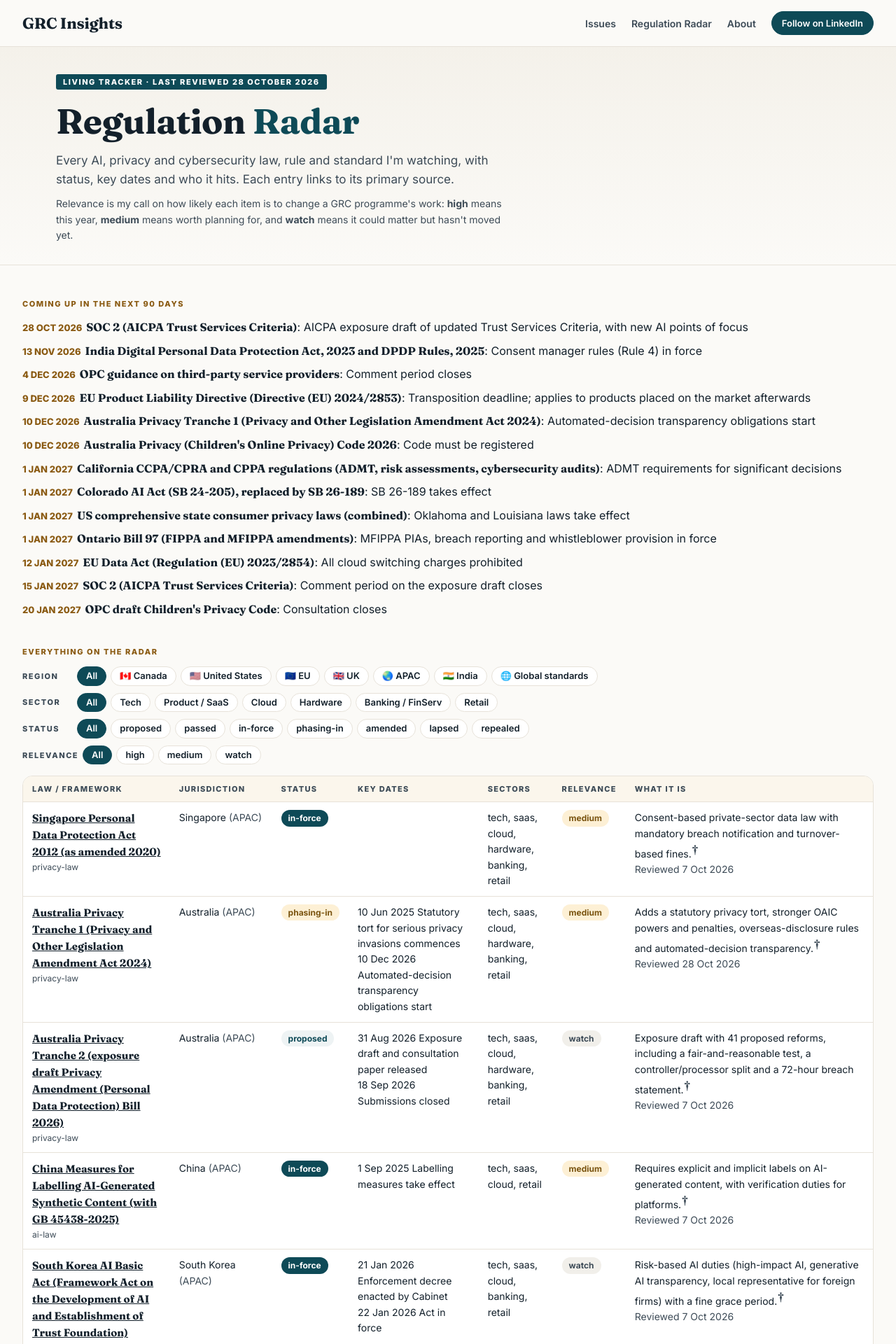
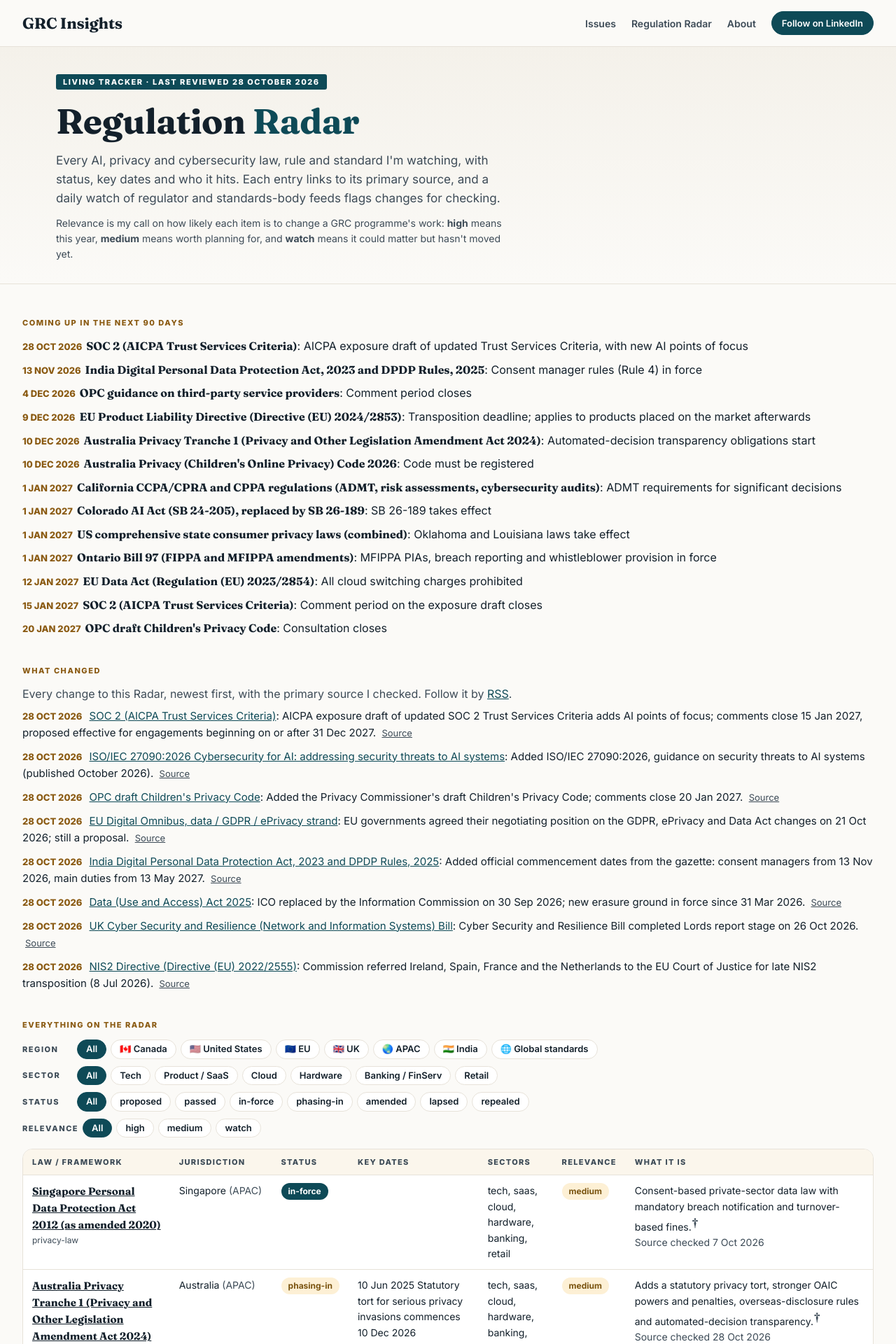
Before and after one commit to grc-with-sjo/grc-insights, a Jekyll site: the page built from radar.html, in a window 1280 px wide. Shown: the top 1920 px of the page at 70% size. Built offline with Jekyll 4.4.1, drawn with Linux system fonts in a browser that asks for light colours; some of the changed text lies outside the part shown.

Commit message:
feat: daily Radar watch (24 regulator/standards feeds → GitHub issue), public 'What changed' log + RSS, honest source-checked dates
Co-Authored-By: Claude Opus 5.5 <noreply@anthropic.com>

```diff
--- /dev/null
+++ b/_data/radar_changes.yml
@@ -0,0 +1,42 @@
+# Public "What changed" log for the Regulation Radar (newest first). Shown on /radar/ and in /radar/changes.xml.
+# Add an entry only after reading the primary source; `source` is that primary page.
+- date: "2026-10-28"
+  id: global-soc2
+  change: "AICPA exposure draft of updated SOC 2 Trust Services Criteria adds AI points of focus; comments close 15 Jan 2027, proposed effective for engagements beginning on or after 31 Dec 2027."
+  source: "https://www.aicpa-cima.com/news/article/aicpa-proposes-update-of-soc-2-r-trust-services-criteria-to-enhance-the-relevance-usability-and-value-of-cpas-reports"
+- date: "2026-10-28"
+  id: global-iso-27090
+  change: "Added ISO/IEC 27090:2026, guidance on security threats to AI systems (published October 2026)."
+  source: "https://www.iso.org/standard/27090"
+- date: "2026-10-28"
+  id: ca-opc-childrens-code
+  change: "Added the Privacy Commissioner's draft Children's Privacy Code; comments close 20 Jan 2027."
+  source: "https://www.priv.gc.ca/en/opc-news/news-and-announcements/2026/nr-c_261020/"
+- date: "2026-10-28"
+  id: eu-digital-omnibus-data
+  change: "EU governments agreed their negotiating position on the GDPR, ePrivacy and Data Act changes on 21 Oct 2026; still a proposal."
+  source: "https://www.consilium.europa.eu/en/press/press-releases/2026/10/21/digital-rulebook-council-agrees-position-to-simplify-data-protection-privacy-and-cyber-reporting-rules/"
+- date: "2026-10-28"
+  id: in-dpdp-act-rules
+  change: "Added official commencement dates from the gazette: consent managers from 13 Nov 2026, main duties from 13 May 2027."
+  source: "https://www.meity.gov.in/static/uploads/2025/11/53450e6e5dc0bfa85ebd78686cadad39.pdf"
+- date: "2026-10-28"
+  id: uk-duaa
+  change: "ICO replaced by the Information Commission on 30 Sep 2026; new erasure ground in force since 31 Mar 2026."
+  source: "https://www.gov.uk/guidance/data-use-and-access-act-2025-plans-for-commencement"
+- date: "2026-10-28"
+  id: uk-csr-bill
+  change: "Cyber Security and Resilience Bill completed Lords report stage on 26 Oct 2026."
+  source: "https://www.parliament.uk/business/news/2026/october-2026/cyber-security-and-resilience-network-and-information-systems-bill-undergoes-further-scrutiny-in-the-lords/"
+- date: "2026-10-28"
+  id: eu-nis2
+  change: "Commission referred Ireland, Spain, France and the Netherlands to the EU Court of Justice for late NIS2 transposition (8 Jul 2026)."
+  source: "https://digital-strategy.ec.europa.eu/en/news/commission-refers-ireland-spain-france-and-netherlands-court-justice-failing-transpose-rules"
+- date: "2026-10-28"
+  id: ca-c8-cyber
+  change: "Confirmed on Justice Laws that the Critical Cyber Systems Protection Act is not yet in force; no designations."
+  source: "https://laws-lois.justice.gc.ca/eng/acts/C-47.4/page-1.html"
+- date: "2026-10-28"
+  id: global-iso-27701
+  change: "Transition to ISO/IEC 27701:2025 set by accreditation bodies: certified organisations must move by 31 Oct 2028."
+  source: "https://www.ukas.com/resources/technical-bulletins/transition-arrangements-for-pims/"
--- a/_data/tracker.yml
+++ b/_data/tracker.yml
@@ -217,7 +217,7 @@
   applies_to_me: high
   summary: "Colorado replaced its impact-assessment AI law with a narrower notice, explanation and human-review regime from 2027-01-01; the Attorney General's rules are still being finalised."
   source: "https://leg.colorado.gov/bill_files/116236/download"
-  last_reviewed: "2026-10-28"
+  last_reviewed: "2026-10-07"
 - id: us-tx-traiga
   name: "Texas Responsible AI Governance Act (TRAIGA, HB 149)"
   region: US
@@ -247,7 +247,7 @@
   applies_to_me: high
   summary: "24 states have enacted comprehensive privacy laws and 20 are in force; Oklahoma, Louisiana, Alabama and Vermont start in 2027-2028, and Massachusetts is still in conference. ⚠️ verify: Vermont's start date."
   source: "https://www.multistate.us/insider/2026/10/28/twenty-four-states-now-have-comprehensive-consumer-privacy-laws"
-  last_reviewed: "2026-10-28"
+  last_reviewed: "2026-10-07"
 - id: us-glba-safeguards
   name: "GLBA Safeguards Rule (FTC, 16 CFR Part 314)"
   region: US
@@ -274,7 +274,7 @@
   applies_to_me: medium
   summary: "An executive push to preempt state AI laws; so far it has produced a paused Colorado lawsuit and a proposed FTC policy statement, but no statute, so state AI laws remain enforceable."
   source: "https://www.govinfo.gov/content/pkg/FR-2025-12-16/html/2025-23092.htm"
-  last_reviewed: "2026-10-28"
+  last_reviewed: "2026-10-07"
 - id: us-ca-sb53
   name: "California SB 53, Transparency in Frontier AI Act"
   region: US
--- /dev/null
+++ b/_data/watch_sources.yml
@@ -0,0 +1,193 @@
+# Radar watch: feeds checked daily by .github/workflows/radar-watch.yml (scripts/radar-watch.mjs).
+# A hit is only a lead. Every Radar change is verified on the primary site in `verify_at`
+# (read in a browser where the site blocks scripts) before the tracker or change log is edited.
+# Google News "site:" searches stand in for regulators whose own sites block automated readers.
+
+keywords:
+  - privacy
+  - personal data
+  - personal information
+  - data protection
+  - artificial intelligence
+  - AI
+  - machine learning
+  - automated decision
+  - algorithm
+  - cyber
+  - security
+  - incident report
+  - breach
+  - ransomware
+  - SOC 2
+  - Trust Services
+  - attestation
+  - ISO/IEC
+  - "27001"
+  - "27701"
+  - "27090"
+  - "42001"
+  - NIST
+  - framework
+  - guideline
+  - guidance
+  - regulation
+  - consultation
+  - exposure draft
+  - draft
+  - code of practice
+  - enforcement
+  - penalty
+  - fine
+  - settlement
+  - children
+  - consumer data
+  - surveillance pricing
+  - personalized pricing
+  - model risk
+  - third-party
+  - operational resilience
+  - DORA
+  - NIS2
+  - Cyber Resilience Act
+  - GDPR
+  - CCPA
+  - PIPEDA
+  - DPDP
+  - FedRAMP
+  - CMMC
+  - PCI DSS
+
+sources:
+  # Standards and assurance
+  - id: aicpa-soc
+    name: AICPA (SOC 2, attestation standards)
+    kind: rss
+    url: "https://news.google.com/rss/search?q=site:aicpa-cima.com+(SOC+OR+%22trust+services%22+OR+attestation+OR+%22exposure+draft%22)+when:14d&hl=en-US&gl=US&ceid=US:en"
+    verify_at: "https://www.aicpa-cima.com/news"
+  - id: iso-iec
+    name: ISO/IEC (security, privacy and AI standards)
+    kind: rss
+    url: "https://news.google.com/rss/search?q=site:iso.org+%22ISO/IEC%22+(AI+OR+security+OR+privacy+OR+cybersecurity)+when:14d&hl=en-US&gl=US&ceid=US:en"
+    verify_at: "https://www.iso.org/standards.html"
+  # Standards pages are indexed once, often weeks before anyone writes about them, so these look back 120 days.
+  - id: iso-2026-editions
+    name: ISO/IEC standards published in 2026
+    kind: rss
+    days: 120
+    url: "https://news.google.com/rss/search?q=site:iso.org+%22ISO/IEC%22+2026&hl=en-US&gl=US&ceid=US:en"
+    verify_at: "https://www.iso.org/standards.html"
+  - id: iso-cyber
+    name: ISO/IEC cybersecurity and privacy standards
+    kind: rss
+    days: 120
+    url: "https://news.google.com/rss/search?q=site:iso.org+%22ISO/IEC%22+cybersecurity&hl=en-US&gl=US&ceid=US:en"
+    verify_at: "https://www.iso.org/committee/45306.html"
+  - id: iso-ai
+    name: ISO/IEC AI standards
+    kind: rss
+    days: 120
+    url: "https://news.google.com/rss/search?q=site:iso.org+%22ISO/IEC%22+%22artificial+intelligence%22&hl=en-US&gl=US&ceid=US:en"
+    verify_at: "https://www.iso.org/committee/6794475.html"
+  - id: nist-news
+    name: NIST news
+    kind: rss
+    url: "https://www.nist.gov/news-events/news/rss.xml"
+    verify_at: "https://www.nist.gov"
+  - id: fedreg-nist
+    name: Federal Register (NIST)
+    kind: fedreg
+    url: "https://www.federalregister.gov/api/v1/documents.json?per_page=20&order=newest&conditions[agencies][]=national-institute-of-standards-and-technology"
+    verify_at: "https://www.federalregister.gov"
+  - id: pci-ssc
+    name: PCI Security Standards Council blog
+    kind: rss
+    url: "https://blog.pcisecuritystandards.org/rss.xml"
+    verify_at: "https://www.pcisecuritystandards.org"
+  - id: csa
+    name: Cloud Security Alliance blog
+    kind: rss
+    url: "https://cloudsecurityalliance.org/blog/feed"
+    verify_at: "https://cloudsecurityalliance.org"
+
+  # Canada
+  - id: opc
+    name: Office of the Privacy Commissioner of Canada
+    kind: rss
+    url: "https://news.google.com/rss/search?q=site:priv.gc.ca+when:14d&hl=en-CA&gl=CA&ceid=CA:en"
+    verify_at: "https://www.priv.gc.ca/en/opc-news/news-and-announcements/"
+  - id: osfi
+    name: OSFI
+    kind: rss
+    url: "https://news.google.com/rss/search?q=site:osfi-bsif.gc.ca+when:14d&hl=en-CA&gl=CA&ceid=CA:en"
+    verify_at: "https://www.osfi-bsif.gc.ca/en/news"
+  - id: ca-provincial-privacy
+    name: BC, Alberta, Ontario and Québec privacy regulators
+    kind: rss
+    url: "https://news.google.com/rss/search?q=(site:oipc.bc.ca+OR+site:oipc.ab.ca+OR+site:ipc.on.ca+OR+site:cai.gouv.qc.ca)+when:14d&hl=en-CA&gl=CA&ceid=CA:en"
+    verify_at: "https://www.oipc.bc.ca"
+  - id: ca-federal
+    name: Government of Canada (ISED, Public Safety, Justice Laws)
+    kind: rss
+    url: "https://news.google.com/rss/search?q=(site:ised-isde.canada.ca+OR+site:canada.ca+OR+site:laws-lois.justice.gc.ca)+(AI+OR+privacy+OR+cyber)+when:14d&hl=en-CA&gl=CA&ceid=CA:en"
+    verify_at: "https://www.canada.ca"
+
+  # United States
+  - id: ftc
+    name: Federal Trade Commission
+    kind: rss
+    url: "https://news.google.com/rss/search?q=site:ftc.gov+(privacy+OR+data+OR+AI+OR+security+OR+children)+when:14d&hl=en-US&gl=US&ceid=US:en"
+    verify_at: "https://www.ftc.gov/news-events/news/press-releases"
+  - id: fedreg-ftc
+    name: Federal Register (FTC)
+    kind: fedreg
+    url: "https://www.federalregister.gov/api/v1/documents.json?per_page=20&order=newest&conditions[agencies][]=federal-trade-commission"
+    verify_at: "https://www.federalregister.gov"
+  - id: ca-privacy
+    name: CalPrivacy and California Attorney General
+    kind: rss
+    url: "https://news.google.com/rss/search?q=(site:cppa.ca.gov+OR+site:privacy.ca.gov+OR+site:oag.ca.gov)+(privacy+OR+data+OR+AI)+when:14d&hl=en-US&gl=US&ceid=US:en"
+    verify_at: "https://privacy.ca.gov/news/"
+  - id: cisa
+    name: CISA news
+    kind: rss
+    url: "https://www.cisa.gov/news.xml"
+    verify_at: "https://www.cisa.gov"
+
+  # EU and UK
+  - id: edpb
+    name: European Data Protection Board
+    kind: rss
+    url: "https://www.edpb.europa.eu/feed/news_en"
+    verify_at: "https://www.edpb.europa.eu"
+  - id: eu-digital
+    name: European Commission digital strategy (AI Act, NIS2, CRA, Data Act)
+    kind: rss
+    url: "https://digital-strategy.ec.europa.eu/en/rss.xml"
+    verify_at: "https://digital-strategy.ec.europa.eu"
+  - id: eu-official-journal
+    name: EU Official Journal (L series)
+    kind: rss
+    url: "https://eur-lex.europa.eu/EN/display-feed.rss?rssId=162"
+    verify_at: "https://eur-lex.europa.eu"
+  - id: uk-ico
+    name: UK Information Commission
+    kind: atom
+    url: "https://www.gov.uk/search/news-and-communications.atom?organisations[]=information-commissioner-s-office"
+    verify_at: "https://ico.org.uk"
+  - id: uk-dsit
+    name: UK Department for Science, Innovation and Technology
+    kind: atom
+    url: "https://www.gov.uk/search/news-and-communications.atom?organisations[]=department-for-science-innovation-and-technology"
+    verify_at: "https://www.gov.uk"
+
+  # APAC and India
+  - id: apac-privacy
+    name: OAIC, PDPC Singapore, Korea and Japan privacy regulators
+    kind: rss
+    url: "https://news.google.com/rss/search?q=(site:oaic.gov.au+OR+site:pdpc.gov.sg+OR+site:ppc.go.jp)+when:14d&hl=en&gl=US&ceid=US:en"
+    verify_at: "https://www.oaic.gov.au"
+  - id: india-meity
+    name: India MeitY (DPDP Act and Rules)
+    kind: rss
+    url: "https://news.google.com/rss/search?q=site:meity.gov.in+(DPDP+OR+%22data+protection%22+OR+AI)+when:14d&hl=en-IN&gl=IN&ceid=IN:en"
+    verify_at: "https://www.meity.gov.in"
--- a/css/style.css
+++ b/css/style.css
@@ -166,6 +166,9 @@ h1, h2, h3, h4 { font-family: var(--serif); color: var(--ink); letter-spacing: -
 /* Radar strip / upcoming */
 .radar-strip { display: flex; flex-wrap: wrap; align-items: center; gap: 12px 28px; padding: 20px 0; border-top: 1px solid var(--line); border-bottom: 1px solid var(--line); }
 .upcoming { list-style: none; display: flex; flex-direction: column; gap: 8px; margin: 6px 0 18px; }
+.change-log { list-style: none; display: flex; flex-direction: column; gap: 10px; margin: 6px 0 22px; font-size: 15px; }
+.change-log time { font-weight: 800; color: var(--label-text); margin-right: 6px; text-transform: uppercase; font-size: 13px; }
+.change-log a.muted { font-size: 13px; margin-left: 4px; }
 .radar-strip .upcoming { flex-direction: row; flex-wrap: wrap; gap: 10px 26px; margin: 0; }
 .upcoming time { font-weight: 800; color: var(--label-text); margin-right: 6px; text-transform: uppercase; font-size: 13px; }
 .upcoming a { color: var(--ink); font-weight: 700; text-decoration: none; font-family: var(--serif); }
--- a/radar.html
+++ b/radar.html
@@ -10,7 +10,7 @@ description: A living tracker of AI, privacy and cybersecurity laws, regulations
   <div class="hero-inner">
     <span class="kicker">Living tracker{% if reviewed %} · Last reviewed {{ reviewed | date: '%-d %B %Y' }}{% endif %}</span>
     <h1>Regulation <span>Radar</span></h1>
-    <p class="hero-intro">Every AI, privacy and cybersecurity law, rule and standard I'm watching, with status, key dates and who it hits. Each entry links to its primary source.</p>
+    <p class="hero-intro">Every AI, privacy and cybersecurity law, rule and standard I'm watching, with status, key dates and who it hits. Each entry links to its primary source, and a daily watch of regulator and standards-body feeds flags changes for checking.</p>
     <p class="hero-intro radar-key">Relevance is my call on how likely each item is to change a GRC programme's work: <strong>high</strong> means this year, <strong>medium</strong> means worth planning for, and <strong>watch</strong> means it could matter but hasn't moved yet.</p>
   </div>
 </section>
@@ -18,6 +18,16 @@ description: A living tracker of AI, privacy and cybersecurity laws, regulations
 <main class="content content-wide">
   <p class="section-label">Coming up in the next 90 days</p>
   <ul class="upcoming" data-upcoming data-days="90"></ul>
+
+  <section id="changes" class="radar-changes">
+    <p class="section-label">What changed</p>
+    <p class="muted">Every change to this Radar, newest first, with the primary source I checked. Follow it by <a href="{{ '/radar/changes.xml' | relative_url }}">RSS</a>.</p>
+    <ul class="change-log">
+      {% for c in site.data.radar_changes limit: 8 %}{% assign row = site.data.tracker | where: 'id', c.id | first %}
+      <li><time datetime="{{ c.date }}">{{ c.date | date: '%-d %b %Y' }}</time> <a href="#{{ c.id }}">{{ row.name }}</a>: {{ c.change }} <a class="muted" href="{{ c.source }}" target="_blank" rel="noopener">Source</a></li>
+      {% endfor %}
+    </ul>
+  </section>
 
   <section data-filter-root>
     <p class="section-label">Everything on the radar</p>
@@ -42,7 +52,7 @@ description: A living tracker of AI, privacy and cybersecurity laws, regulations
             <td>{{ r.sectors | join: ', ' }}</td>
             <td><span class="relevance relevance-{{ r.applies_to_me }}">{{ r.applies_to_me }}</span></td>
             {% assign summary = r.summary | escape %}{% if summary contains '⚠️ verify' %}{% assign summary = summary | remove: '⚠️ verify: ' | remove: '⚠️ verify:' | remove: ' ⚠️ verify' | remove: '⚠️ verify' | strip %}{% assign any_unconfirmed = true %}{% capture summary %}{{ summary }}<sup class="unconfirmed"><a href="#unconfirmed-note" title="Not yet confirmed against an official source">†</a></sup>{% endcapture %}{% endif %}
-            <td>{{ summary }}<div class="muted">Reviewed {{ r.last_reviewed | date: '%-d %b %Y' }}</div></td>
+            <td>{{ summary }}<div class="muted">Source checked {{ r.last_reviewed | date: '%-d %b %Y' }}</div></td>
           </tr>
           {% endfor %}
         </tbody>
```
Also changed, not shown: radar/changes.xml (added, +22 -0 lines), routine/radar-watch.md (added, +33 -0 lines), scripts/lib/feeds.mjs (added, +69 -0 lines), scripts/radar-watch.mjs (added, +61 -0 lines), scripts/validate.mjs (+18 -1 lines), tests/site.test.mjs (+10 -0 lines), tests/validate.test.mjs (+10 -1 lines), tests/watch.test.mjs (added, +71 -0 lines), .github/workflows/radar-watch.yml (added), 1 other file.
